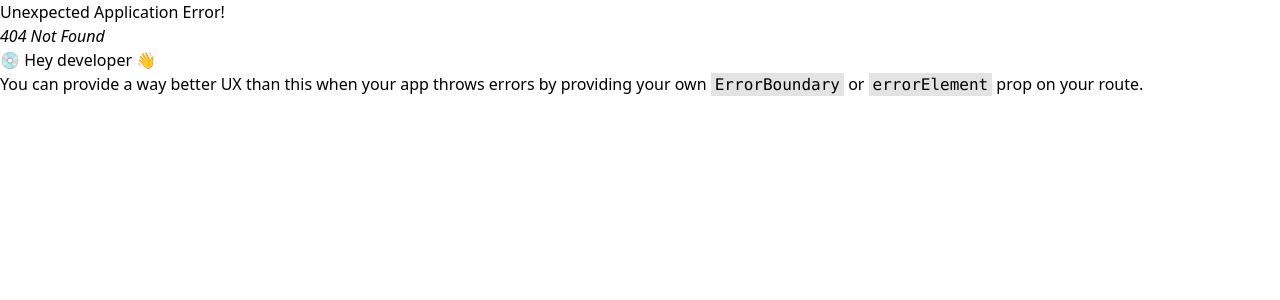
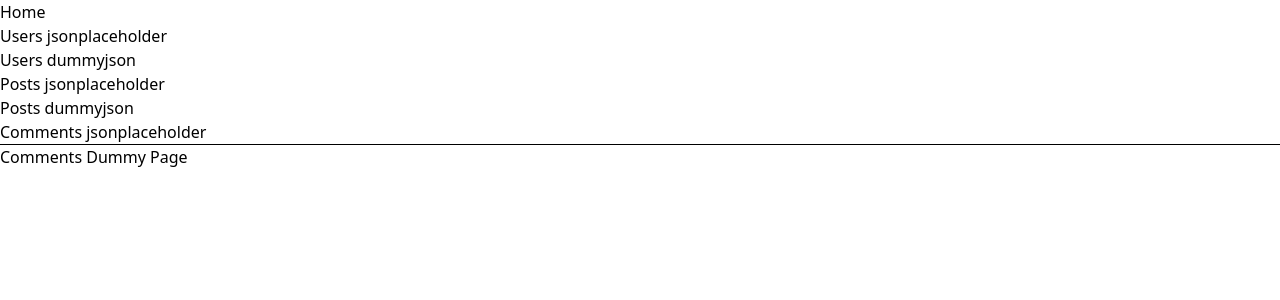
Before and after one commit to danyagithb/React, a React (Vite) app: page /comments/dummyjson in a window 1280 px wide. Before the commit this address had no page. Shown: the top 300 px of the page. Built offline with nearby package versions, Linux system fonts and the light colour scheme.

Commit message:
homework 3 / task 3 самостійне завдання, початок

```diff
--- /dev/null
+++ b/src/components/users/UsersComponentPlaceholder.tsx
@@ -0,0 +1,9 @@
+const UsersComponentPlaceholder = () => {
+    return (
+        <div>
+
+        </div>
+    );
+};
+
+export default UsersComponentPlaceholder;
--- /dev/null
+++ b/src/models/post/IPostPlaceholder.ts
@@ -0,0 +1,6 @@
+export interface IPostPlaceholder {
+    userId: number;
+    id:     number;
+    title:  string;
+    body:   string;
+}
--- /dev/null
+++ b/src/pages/CommentsDummyPage.tsx
@@ -0,0 +1,9 @@
+const CommentsDummyPage = () => {
+    return (
+        <div>
+            Comments Dummy Page
+        </div>
+    );
+};
+
+export default CommentsDummyPage;
--- a/src/router/routes.tsx
+++ b/src/router/routes.tsx
@@ -6,6 +6,7 @@
 import PostsJsonPage from "../pages/PostsJsonPage.tsx";
 import PostsDummyPage from "../pages/PostsDummyPage.tsx";
 import CommentsJsonPage from "../pages/CommentsJsonPage.tsx";
+import CommentsDummyPage from "../pages/CommentsDummyPage.tsx";
 
 export const routes = createBrowserRouter([
     {
@@ -13,9 +14,12 @@
             {index: true, element: <HomePage/>},
             {path: 'users/jsonplaceholder', element: <UsersJsonPage/>},
             {path: 'users/dummyjson', element: <UsersDummyPage/>},
+
             {path: 'posts/jsonplaceholder', element: <PostsJsonPage/>},
             {path: 'posts/dummyjson', element: <PostsDummyPage/>},
+
             {path: 'comments/jsonplaceholder', element: <CommentsJsonPage/>},
+            {path: 'comments/dummyjson', element: <CommentsDummyPage/>},
         ]
     }
 ])
```
Also changed, not shown: src/models/comment/ICommentDummy.ts (added, +13 -0 lines), src/models/comment/ICommentPlaceholder.ts (added, +7 -0 lines), src/models/post/IPostDummy.ts (added, +14 -0 lines), src/models/user/IUserDummy.ts (added, +71 -0 lines), src/models/user/IUserPlaceholder.ts (added, +29 -0 lines).
